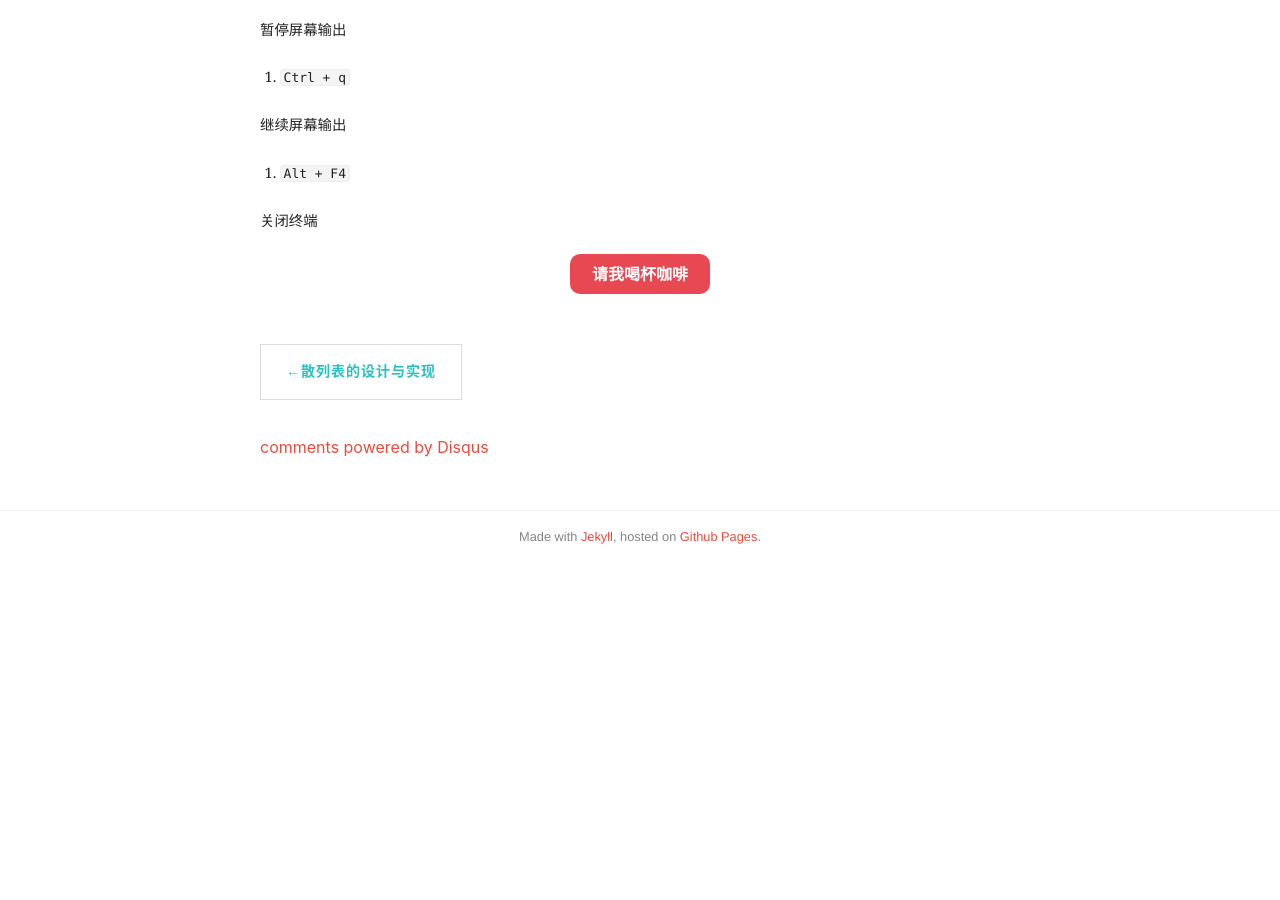
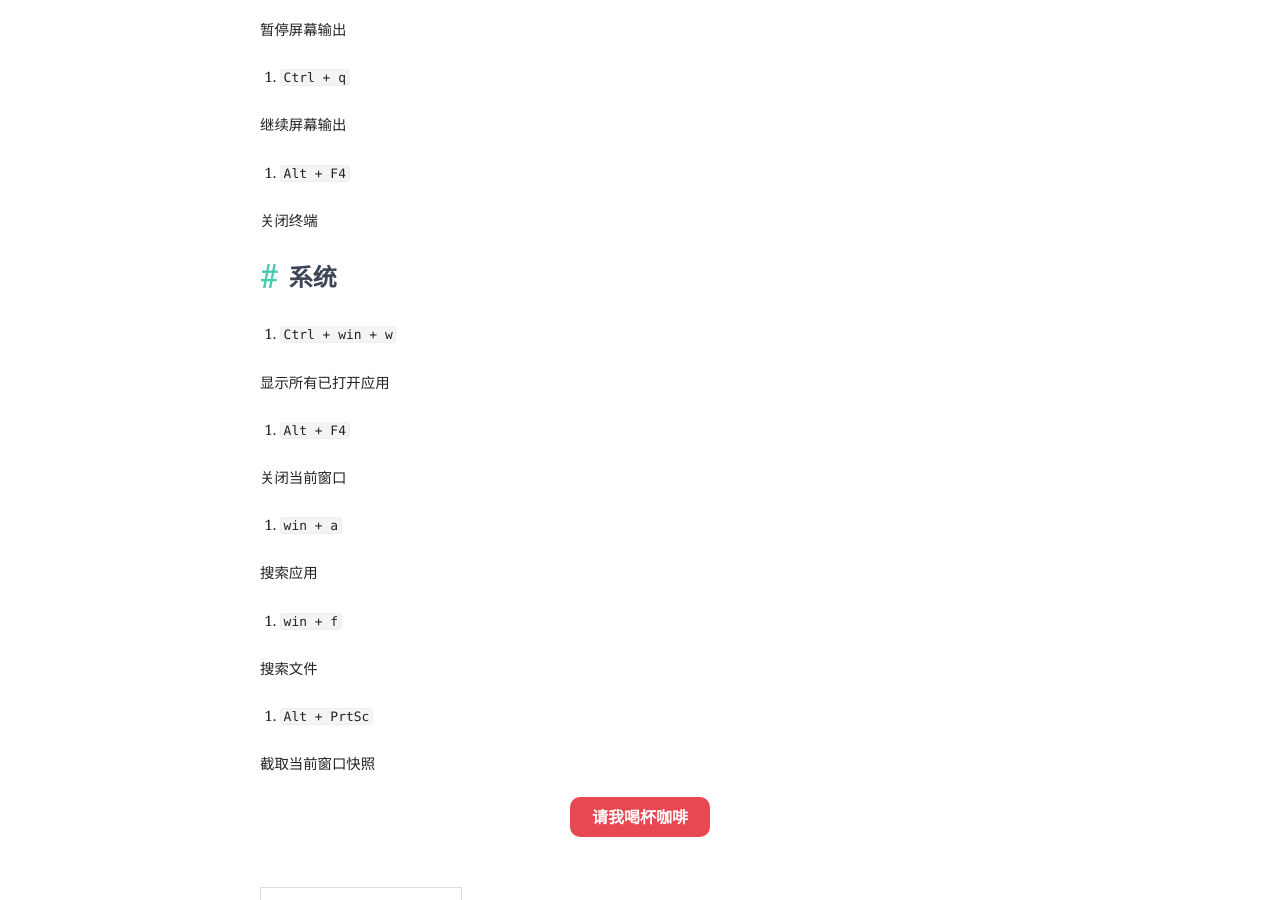
Before and after one commit to linyimin-bupt/linyimin.github.io, a Jekyll site: the page built from _posts/linux/2019-04-23-Ubuntu-shortcuts.md, in a window 1280 px wide and 900 px high, scrolled down 1089 px. Built offline with Jekyll 4.4.1, drawn with Linux system fonts in a browser that asks for light colours; nearby versions of some CDN libraries; comment, search, counter and statistics services are not loaded; before the commit the page ends 1652 px from its top, so only the background shows below that.

Commit message:
add common system shortcuts

```diff
--- a/_posts/linux/2019-04-23-Ubuntu-shortcuts.md
+++ b/_posts/linux/2019-04-23-Ubuntu-shortcuts.md
@@ -47,3 +47,25 @@
 10. `Alt + F4`
 
 关闭终端
+
+## 系统
+
+1. `Ctrl + win + w`
+
+显示所有已打开应用
+
+2. `Alt + F4`
+
+关闭当前窗口
+
+3. `win + a`
+
+搜索应用
+
+4. `win + f`
+
+搜索文件
+
+5. `Alt + PrtSc`
+
+截取当前窗口快照
```
